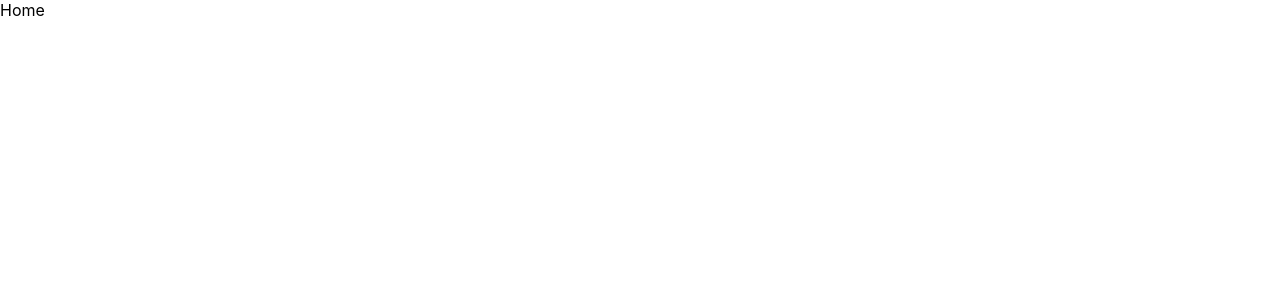
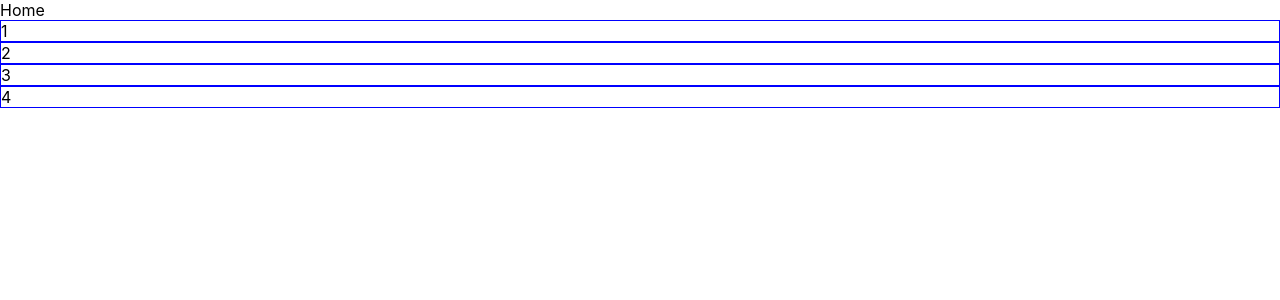
Before and after one commit to sergey-zhidkov/elder-scrolls-legends-card-viewer, a React (Create React App) app: page / in a window 1280 px wide. Shown: the top 300 px of the page. Built offline with nearby package versions, Linux system fonts and the light colour scheme.

Commit message:
css modules

```diff
--- /dev/null
+++ b/src/pages/home/Home.module.scss
@@ -0,0 +1,5 @@
+.Home {
+    div {
+        border: 1px solid blue;
+    }
+}
--- a/src/pages/home/Home.scss
+++ /dev/null
@@ -1,2 +0,0 @@
-.Home {
-}
--- a/src/pages/home/Home.tsx
+++ b/src/pages/home/Home.tsx
@@ -1,11 +1,18 @@
 import * as React from "react"
-
-import "./Home.scss"
+import styles from "./Home.module.scss"
 
 interface HomeProps {
     className?: string
 }
 
 export function Home({ className }: HomeProps): JSX.Element {
-    return <div className={`Home ${className ?? ""}`}>Home</div>
+    return (
+        <div className={`Home ${styles.Home} ${className ?? ""}`}>
+            Home
+            <div>1</div>
+            <div>2</div>
+            <div>3</div>
+            <div>4</div>
+        </div>
+    )
 }
```
